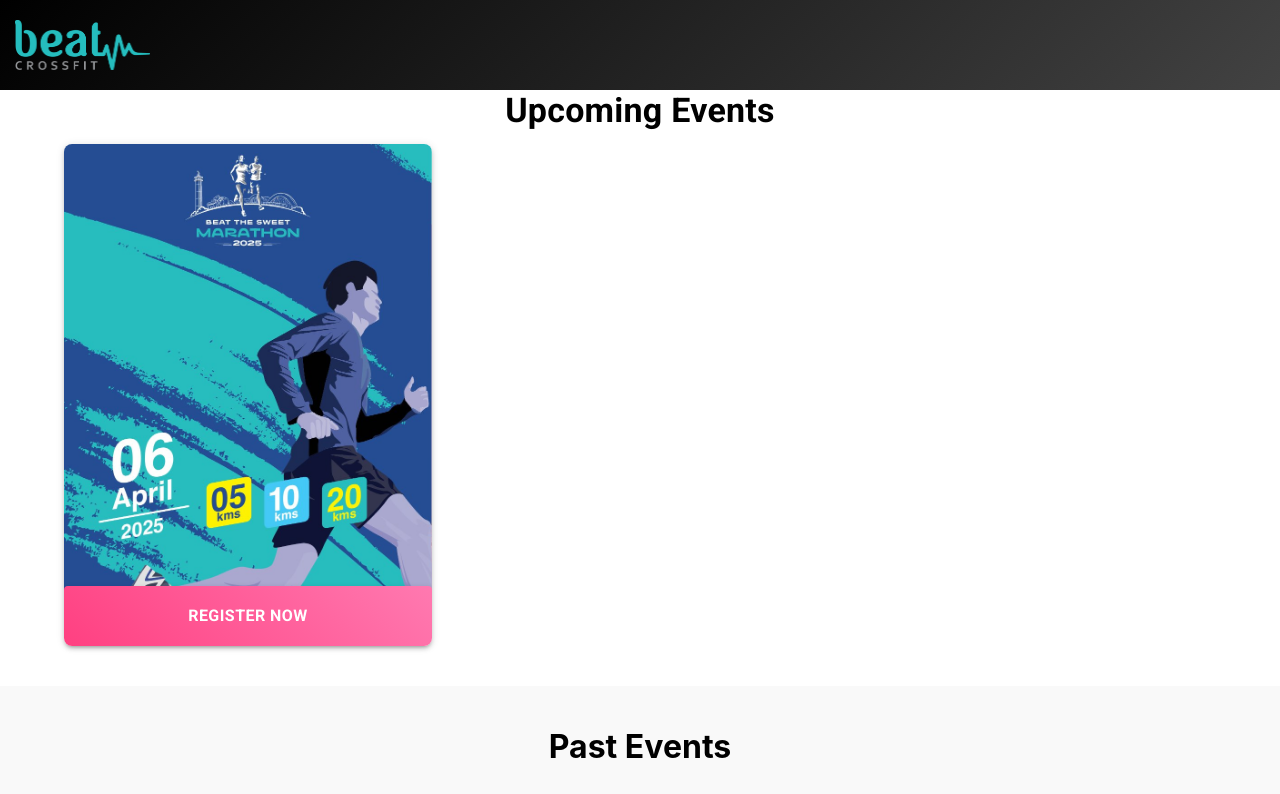
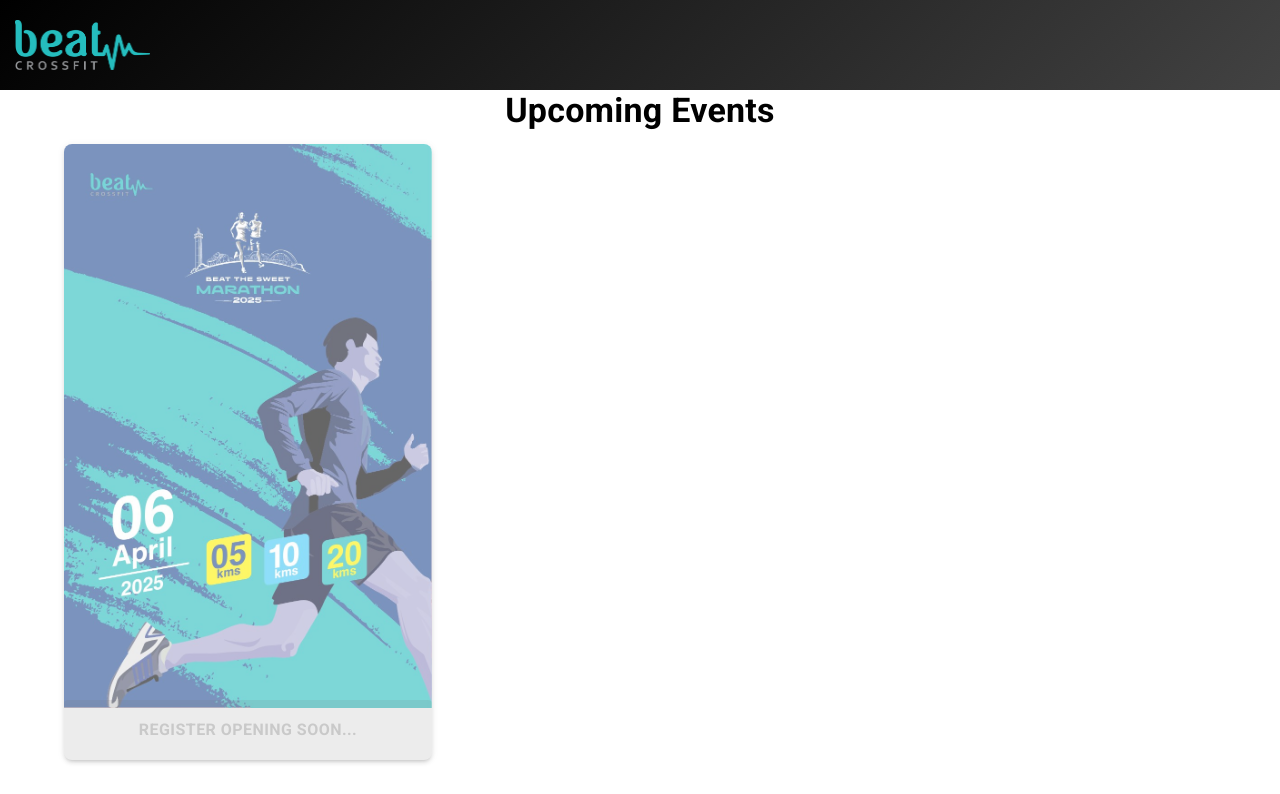
Before and after one commit to kranjith490/cross-fitness-events, a React (Create React App) app: page / in a window 1280 px wide. Shown: the top 794 px of the page. Built offline with nearby package versions, Linux system fonts and the light colour scheme; grey boxes are pictures that could not be loaded.

Commit message:
Added Enable Disbale registration flag

```diff
--- a/src/container/UpcomingEvents/UpcomingEvents.js
+++ b/src/container/UpcomingEvents/UpcomingEvents.js
@@ -7,12 +7,13 @@
   Container,
   Typography
 } from '@mui/material';
-
 import Marathon_2025 from '../../Assets/Events/Upcoming/Marathon_2025/Marathon_2025.jpg';
 
 const upcomingEvents = [
   {
-    banner: Marathon_2025 // Your optimized horizontal poster
+    banner: Marathon_2025,
+    enabled: false,
+    buttonText: 'Register Opening Soon...'
   }
 ];
 
@@ -36,7 +37,8 @@
                 boxShadow: 3,
                 overflow: 'hidden',
                 transition: '0.3s',
-                '&:hover': { boxShadow: 8 }
+                '&:hover': { boxShadow: event.enabled ? 8 : 3 }, // No hover effect if disabled
+                opacity: event.enabled ? 1 : 0.6 // Light fade for disabled events
               }}
             >
               {/* Event Poster */}
@@ -44,27 +46,33 @@
                 component="img"
                 image={event.banner}
                 alt="Event Poster"
-                sx={{ width: '100%', height: '450px', objectFit: 'cover' }}
+                sx={{ width: '100%', height: 'auto', objectFit: 'cover' }}
               />
 
               {/* Register Now Button */}
               <Button
                 fullWidth
                 variant="contained"
+                disabled={!event.enabled}
                 sx={{
                   mt: -1,
                   p: 2,
                   fontSize: '1rem',
                   fontWeight: 'bold',
-                  background: 'linear-gradient(45deg, #ff4081, #ff79b0)',
+                  background: event.enabled
+                    ? 'linear-gradient(45deg, #ff4081, #ff79b0)'
+                    : '#ccc',
+                  color: event.enabled ? '#fff' : '#888',
                   transition: '0.3s',
-                  '&:hover': {
-                    background: 'linear-gradient(45deg, #ff79b0, #ff4081)',
-                    transform: 'scale(1.05)'
-                  }
+                  '&:hover': event.enabled
+                    ? {
+                        background: 'linear-gradient(45deg, #ff79b0, #ff4081)',
+                        transform: 'scale(1.05)'
+                      }
+                    : {}
                 }}
               >
-                Register Now
+                {event?.buttonText ?? ''}
               </Button>
             </Card>
           </Grid>
```
